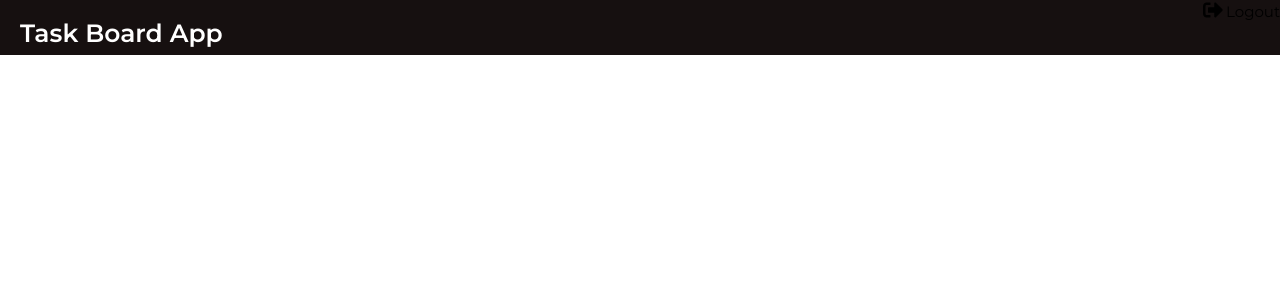
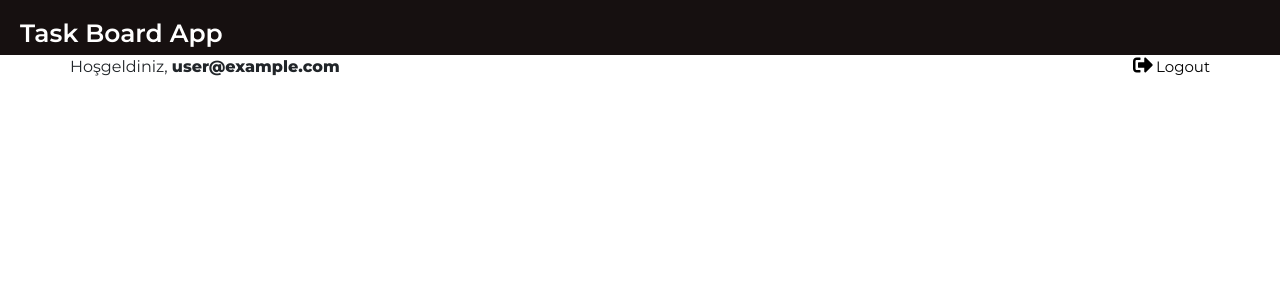
Before and after one commit to cuneydbolukoglu/Scrum-Board, a React (Create React App) app: page /login in a window 1280 px wide. Shown: the top 300 px of the page. Built offline with nearby package versions, Linux system fonts and the light colour scheme; no server answers; sample sign-in values are in the browser's storage.

Commit message:
css on component & page edited

```diff
--- a/src/components/header/index.jsx
+++ b/src/components/header/index.jsx
@@ -1,8 +1,12 @@
+import { Link } from 'react-router-dom';
+
 const Index = props => {
 
     return (
         <header>
-            <div className="logo">Task Board App</div>
+            <Link to="/">
+                <div className="logo">Task Board App</div>
+            </Link>
         </header>
     )
 }
--- a/src/index.js
+++ b/src/index.js
@@ -2,8 +2,8 @@ import React from 'react';
 import ReactDOM from 'react-dom';
 import App from './App';
 import reportWebVitals from './reportWebVitals';
+import 'bootstrap/dist/css/bootstrap.min.css';
 import './style/style.scss'
-import 'bootstrap/dist/css/bootstrap.min.css';
 
 ReactDOM.render(
   <React.StrictMode>
--- a/src/pages/Home.jsx
+++ b/src/pages/Home.jsx
@@ -1,4 +1,5 @@
 import { useState, useEffect } from 'react';
+import { Container, Row } from 'react-bootstrap';
 import { Link } from 'react-router-dom';
 import LogoutIcon from '../assets/img/sign-out-alt-solid.svg';
 import { auth } from '../firebase';
@@ -22,14 +23,14 @@ const Home = props => {
     }
 
     return (
-        <div className="wrapper" >
-            <div className="home-page">
-                <article>Hoşgeldiniz, <b>{user}</b></article>
+        <Container>
+            <Row className="justify-content-between">
+                <p>Hoşgeldiniz, <b>{user}</b></p>
                 <Link to="/" onClick={userLogout}>
                     <button className="button-logout">Logout<img src={LogoutIcon} alt="Logout" /></button>
                 </Link>
-            </div>
-        </div>
+            </Row>
+        </Container>
     )
 }
 
--- a/src/pages/Login.jsx
+++ b/src/pages/Login.jsx
@@ -48,7 +48,7 @@ const Login = props => {
     return (
         <section className="full-screen">
             <Container>
-                <Row className="justify-content-md-center">
+                <Row className="justify-content-center">
                     <Form>
                         <h1>LOGIN</h1>
                         <Form.Group controlId="formGroupEmail">
--- a/src/pages/Register.jsx
+++ b/src/pages/Register.jsx
@@ -54,7 +54,7 @@ const Register = props => {
     return (
         <section className="full-screen">
             <Container>
-                <Row className="justify-content-md-center">
+                <Row className="justify-content-center">
                     <Form>
                         <h1>New Account</h1>
                         <Form.Group controlId="formGroupEmail">
--- a/src/style/layout/header.scss
+++ b/src/style/layout/header.scss
@@ -1,5 +1,5 @@
 header {
-    position: fixed;
+    position: relative;
     width: 100%;
     height: 55px;
     color: #fff;
--- a/src/style/main.scss
+++ b/src/style/main.scss
@@ -1,14 +1,23 @@
-
 * {
     margin: 0;
     padding: 0;
-    font-family: 'Montserrat', sans-serif;
+    font-family: "Montserrat", sans-serif;
 }
 
 html,
 body {
     width: 100%;
     height: 100%;
+}
+
+a {
+    color: white;
+    text-decoration: none;
+
+    &:hover {
+        color: white;
+        text-decoration: none;
+    }
 }
 
 .error {
@@ -21,12 +30,11 @@ body {
     padding-top: 20px;
 }
 
-.full-screen{
+.full-screen {
     position: absolute;
     display: flex;
     width: 100%;
     height: 100%;
     align-items: center;
     justify-content: center;
-    flex-direction: column;
 }
--- a/src/style/pages/home.scss
+++ b/src/style/pages/home.scss
@@ -1,8 +1,4 @@
-.home-page{
-    display: flex;
-    justify-content: space-between;
-
-    .button-logout{
+.button-logout {
     position: relative;
     cursor: pointer;
     border: none;
@@ -12,7 +8,7 @@
     color: #000;
     outline-style: none;
 
-        img{
+    img {
         position: absolute;
         max-width: 20px;
         margin-left: 5px;
@@ -21,4 +17,3 @@
         top: -1px;
     }
 }
-}
```
Also changed, not shown: 1 other file (tests, documents, lock files or other folders). Lines whose indentation alone changed are shown as unchanged.
